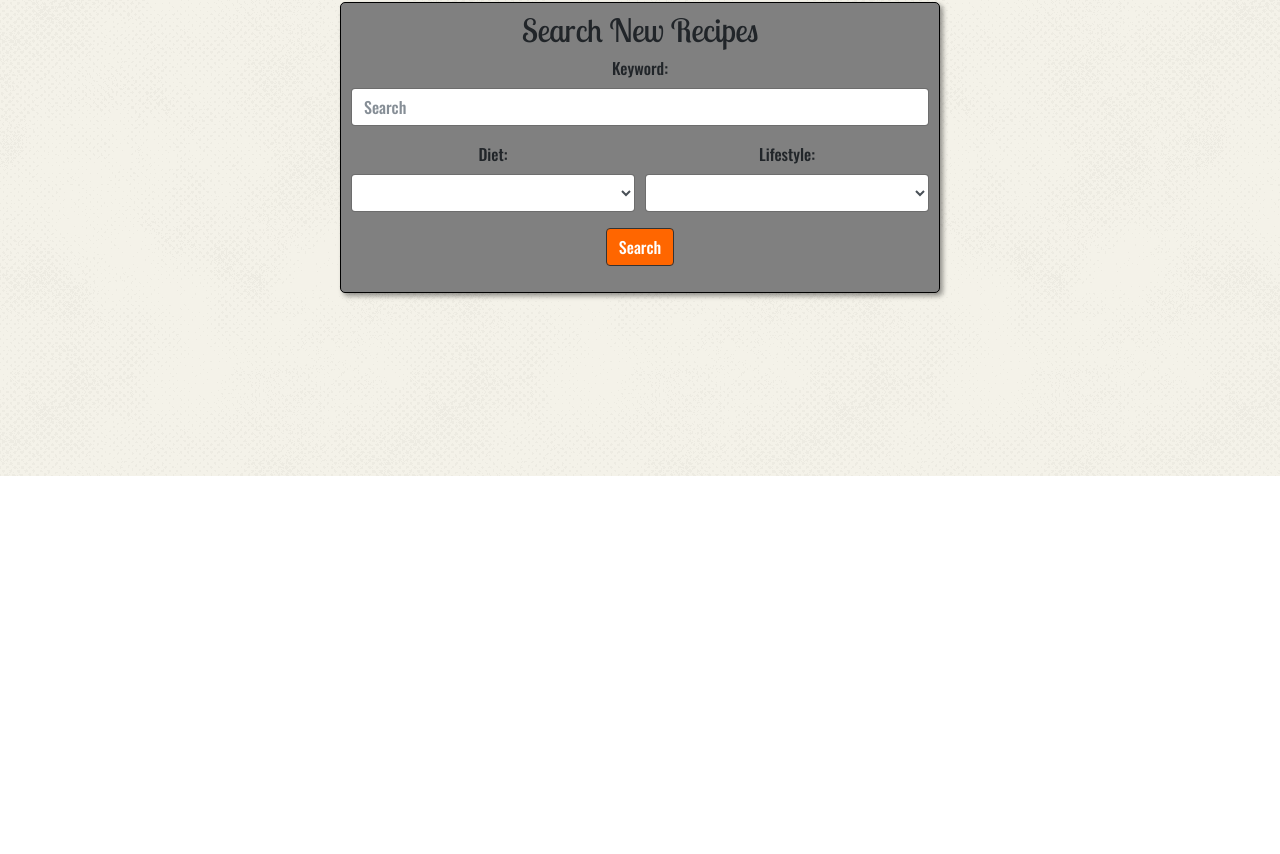
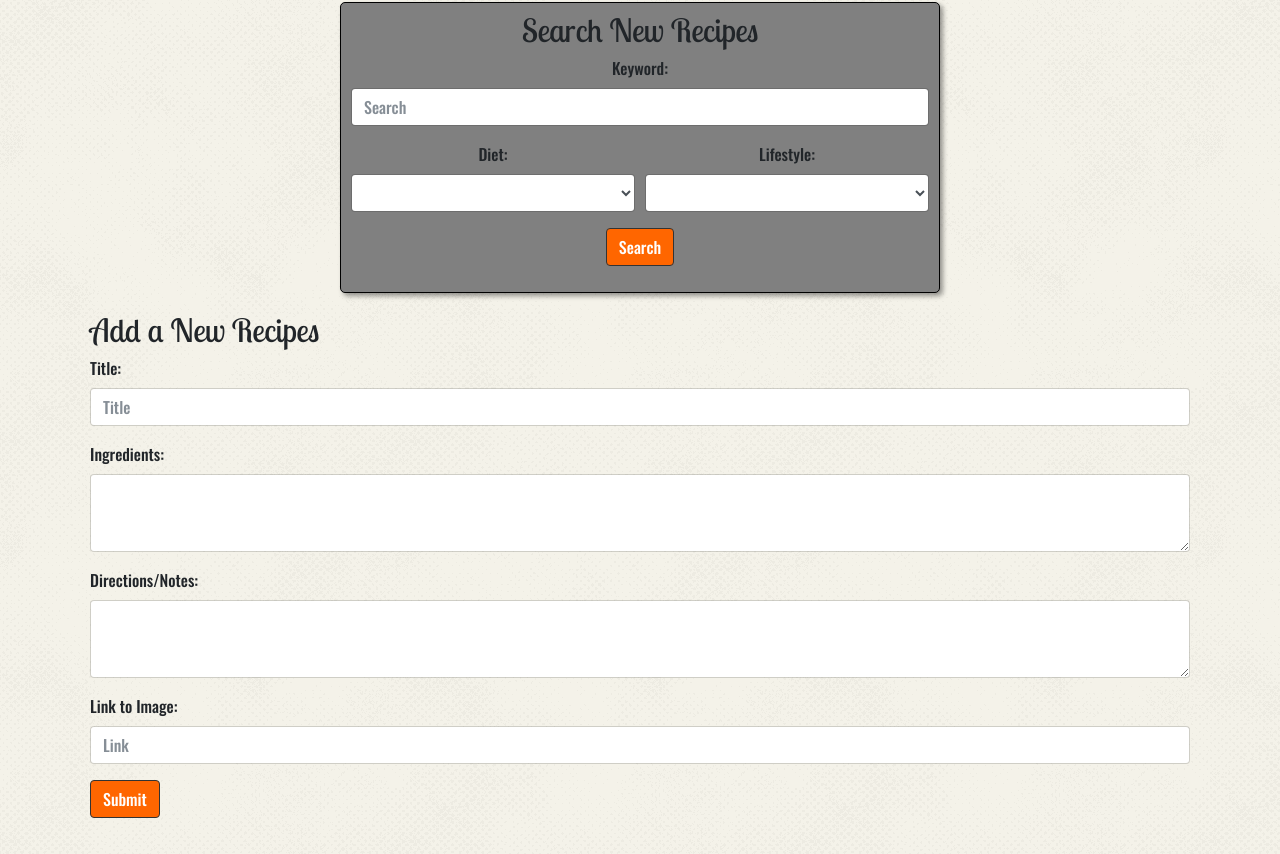
Before and after one commit to Heatherly/CooksCupboard, a React (Create React App) app in the folder cooks-cupboard/: page / in a window 1280 px wide. Shown: the part 324-1178 px from the top of the page. Before the commit the page ends 800 px from the top, so only its background shows below. Built offline with nearby package versions, Linux system fonts and the light colour scheme; the HTML template or start-up script is replaced by a standard one.

Commit message:
created AddRecipe component

```diff
--- a/cooks-cupboard/src/App.css
+++ b/cooks-cupboard/src/App.css
@@ -66,7 +66,7 @@ header > div {
 	text-align: center;
 }
 
-#searchAPI .btn-primary {
+.btn-primary {
 	background-color: #FF6600;
 	border-color: #333;
 }
--- a/cooks-cupboard/src/App.js
+++ b/cooks-cupboard/src/App.js
@@ -5,6 +5,7 @@ import './App.css';
 import logo from './assets/CClogo_white.png'; // Tell Webpack this JS file uses this image
 import SearchRecipe from './components/SearchRecipe';
 import APIRecipeCard from './components/APIRecipeCard';
+import AddRecipe from './components/AddRecipe';
 
 // Helper for making AJAX requests to our API
 var helpers = require("./utils/helpers");
@@ -85,7 +86,9 @@ setQuery(term, diet, health) {
             <APIRecipeCard apiResults={this.state.apiResults}/>
           </div>
 
+            <AddRecipe/>
         </div>
+
       </div>
     );
   }
--- /dev/null
+++ b/cooks-cupboard/src/components/AddRecipe.js
@@ -0,0 +1,78 @@
+import React from 'react';
+
+class SearchRecipe extends React.Component {
+    constructor(props) {
+    super(props);
+
+    this.state = {
+      title: "",
+      ingredients: "",
+      picURL: "",
+      notes: "",
+    };
+
+
+    this.handleChange = this.handleChange.bind(this);
+    // this.handleSubmit = this.handleSubmit.bind(this);
+  }
+
+  handleChange(event) { //looks for any changes on multiple form fields
+    var newState = {};
+    newState[event.target.id] = event.target.value;
+    this.setState(newState);
+  }
+
+  // handleSubmit(event) {
+  //   event.preventDefault();
+  //   console.log("Passing Query to App parent");
+  //   // console.log(this.state.term, this.state.diet, this.state.health);
+  //   this.props.setQuery(this.state.term, this.state.diet, this.state.health);
+  //   //gives the properties up to App to perform API Search
+  //   //resets the state
+  //   this.setState({ term: "", startYear: "", endYear: "" });
+  // }
+
+
+
+render() {
+    return (
+      <div className={'addRecipe'}>
+
+            <form id="addNewRecipe" onSubmit={this.handleSubmit}>
+
+                <h2>Add a New Recipes</h2>
+                  <div className="form-group">
+                    <label htmlFor="term">Title: </label>
+                        <input id="term" className="form-control" type="text" placeholder="Title" value={this.state.term} onChange={this.handleChange} required />
+                    </div>
+
+                  <div class="form-group">
+                    <label htmlFor="ingredients">Ingredients: </label>
+                    <textarea class="form-control" id="ingredients" rows="3" value={this.state.ingredients} onChange={this.handleChange}></textarea>
+                  </div>
+                  <div class="form-group">
+                    <label htmlFor="notes">Directions/Notes: </label>
+                    <textarea class="form-control" id="notes" rows="3"value={this.state.notes} onChange={this.handleChange}></textarea>
+                  </div>
+
+                  <div className="form-group">
+                    <label htmlFor="picURL">Link to Image: </label>
+                        <input id="picURL" className="form-control" type="text" placeholder="Link" value={this.state.picURL} onChange={this.handleChange} required />
+                    </div>
+
+
+                 <div className="form-group">
+                    <button type="submit" className="btn btn-primary" value="Submit">Submit</button>
+                  </div>
+                  <div id="edamam-badge" data-color="dark"></div>
+                </form>
+
+
+
+
+      </div>
+    );
+  }
+}
+
+export default SearchRecipe;
```
Also changed, not shown: 1 other file (tests, documents, lock files or other folders).
